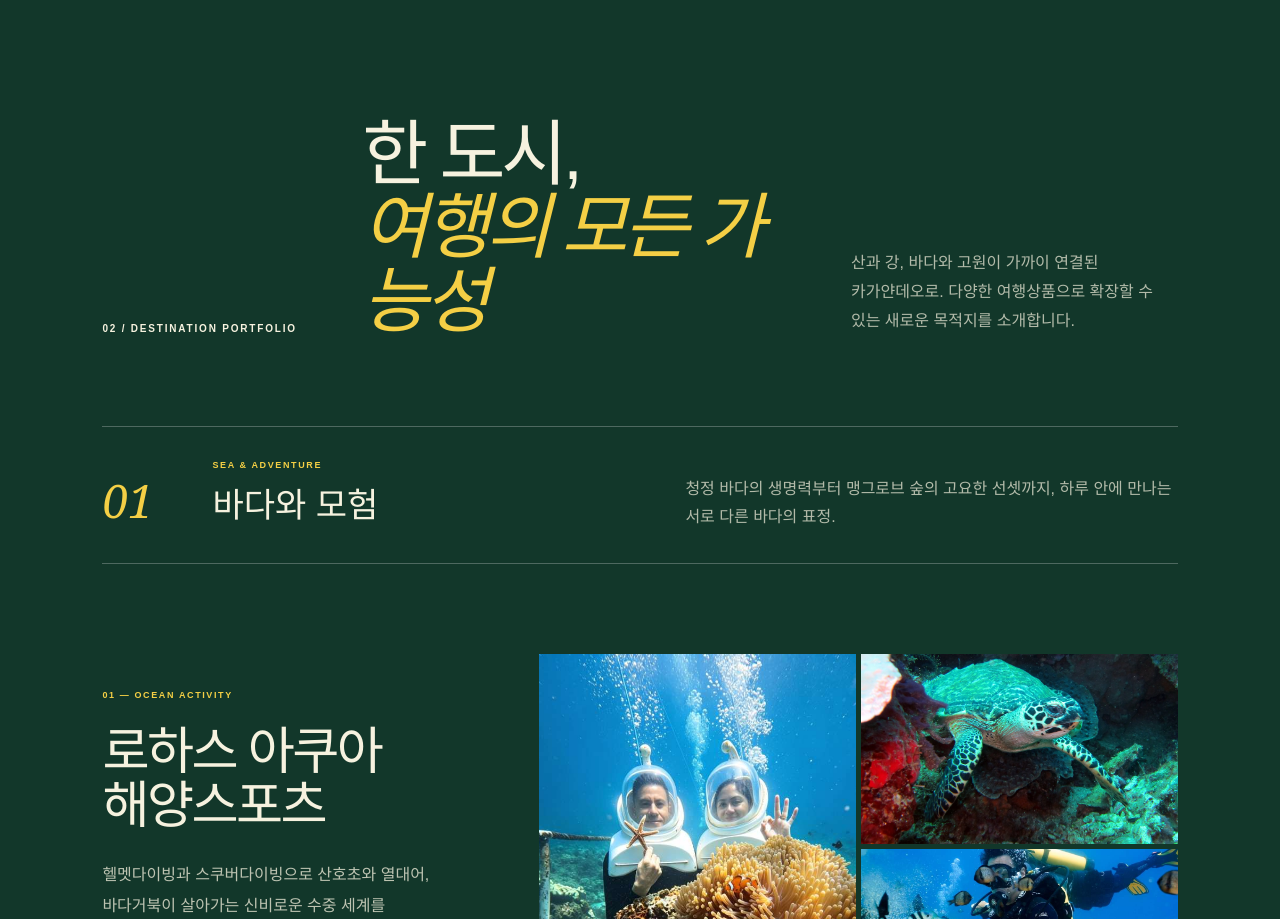
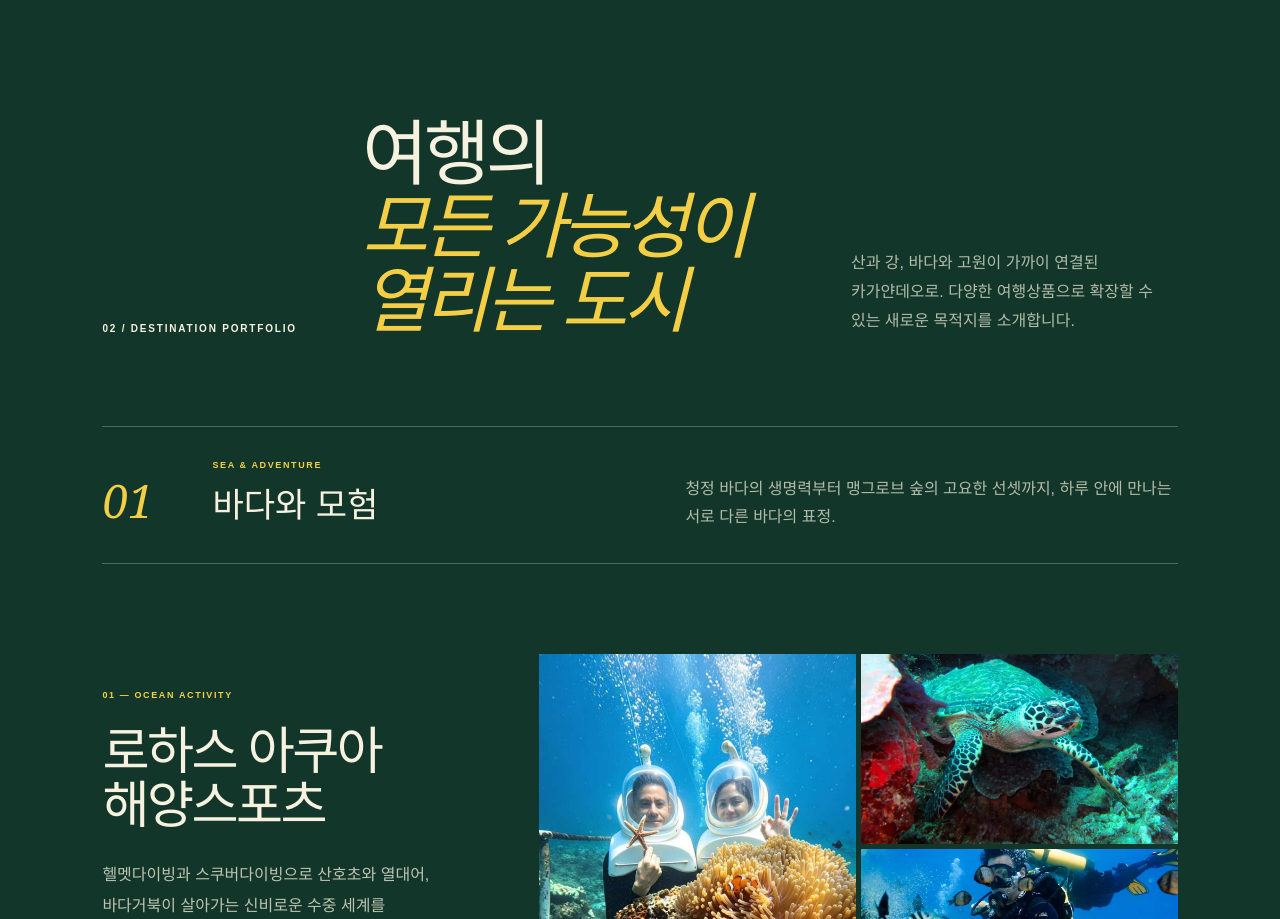
Before and after one commit to hellenqueen00-a11y/cagayandeoro, a Next.js app: page / in a window 1280 px wide. Shown: the part 2008-2927 px from the top of the page. Built offline with nearby package versions, Linux system fonts and the light colour scheme.

Commit message:
Update destination portfolio title

```diff
--- a/app/page.tsx
+++ b/app/page.tsx
@@ -177,7 +177,7 @@ export default function Home() {
       <section className="destinations" id="schedule">
         <header className="destinations-header">
           <p className="section-kicker">02 / DESTINATION PORTFOLIO</p>
-          <h2>한 도시,<br /><em>여행의 모든 가능성</em></h2>
+          <h2>여행의<br /><em>모든 가능성이 열리는 도시</em></h2>
           <p>산과 강, 바다와 고원이 가까이 연결된 카가얀데오로. 다양한 여행상품으로 확장할 수 있는 새로운 목적지를 소개합니다.</p>
         </header>
 
```
